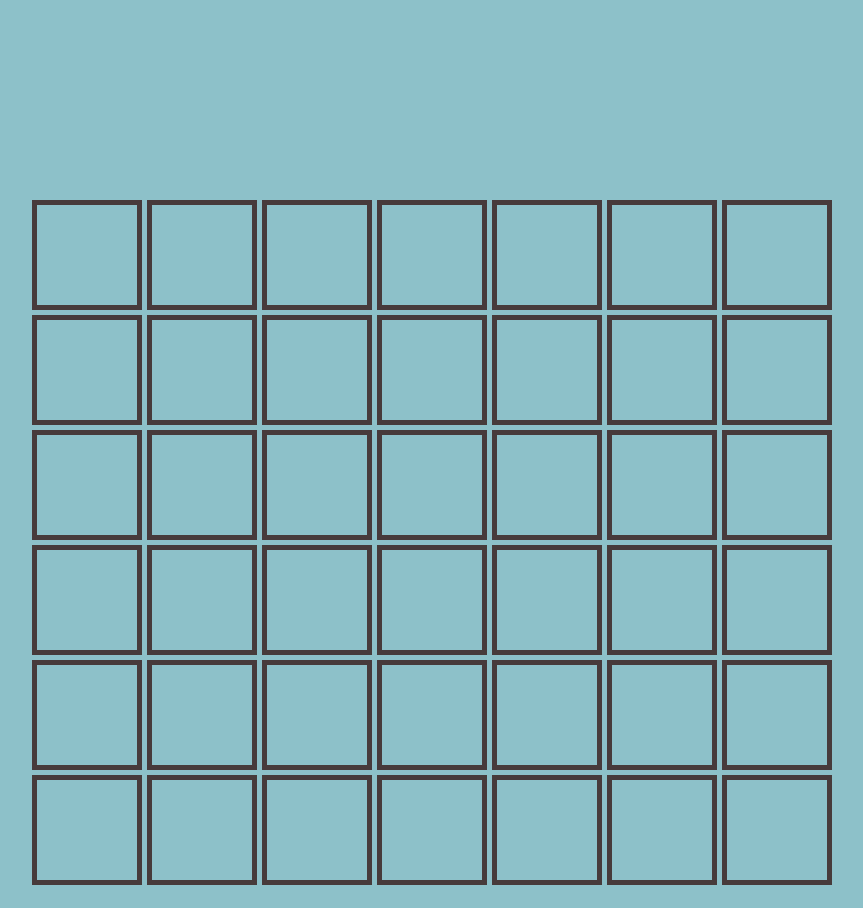
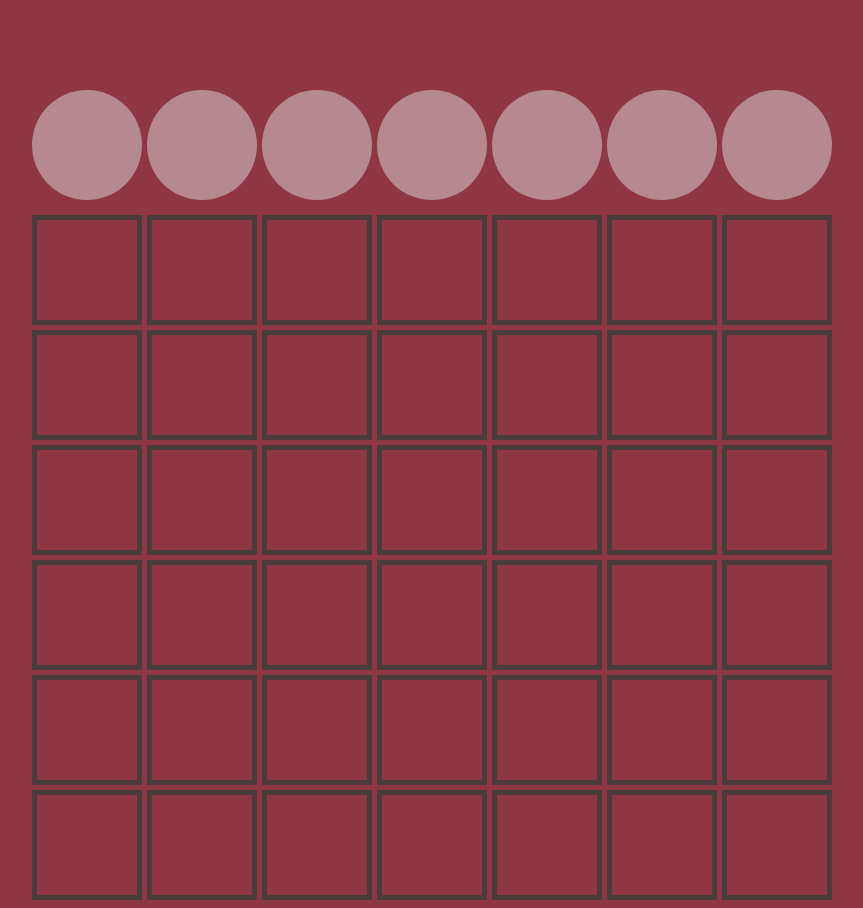
Before and after one commit to ItzShmulik/4InARow, a plain HTML site: page index.html in a window 1280 px wide. Shown: the whole page, without its empty margins (158-1021 px from the left). Drawn offline with Linux system fonts and the light colour scheme.

Commit message:
Started implementing buttons for 4 in a row

```diff
--- a/index.html
+++ b/index.html
@@ -5,10 +5,19 @@
     <meta name="viewport" content="width=device-width, initial-scale=1.0">
     <title>4 In A Row</title>
     <link rel="stylesheet" type="text/css" href="styles.css">
-
 </head>
 <body>
+    <div id="buttons_container">
+
+    </div>
     <div id="table_container">
+        <button class="button"></button>
+        <button class="button"></button>
+        <button class="button"></button>
+        <button class="button"></button>
+        <button class="button"></button>
+        <button class="button"></button>
+        <button class="button"></button>
         <div class="table_item"></div>
         <div class="table_item"></div>
         <div class="table_item"></div>
@@ -52,5 +61,7 @@
         <div class="table_item"></div>
         <div class="table_item"></div>
     </div>
+
+    <script src="script.js"></script>
 </body>
 </html>
--- a/script.js
+++ b/script.js
@@ -0,0 +1,18 @@
+let currentPlayer = "p1";
+
+const buttons = document.getElementsByClassName("button");
+
+for (let index = 0; index < buttons.length; index++) {
+    const button = buttons[index];
+    button.addEventListener("click", switchPlayer);
+}
+
+function switchPlayer(){
+    if(currentPlayer == "p1"){
+        currentPlayer = "p2";
+        document.body.style.backgroundColor = "#8dc1c9";
+    }else{
+        currentPlayer = "p1";
+        document.body.style.backgroundColor = "#b32e45";
+    }
+}
--- a/styles.css
+++ b/styles.css
@@ -1,11 +1,11 @@
 body{
-    background-color: #8dc1c9;
+    background-color: #8f3645;
 }
 
 #table_container{
     margin-left: auto;
     margin-right: auto;
-    margin-top: 200px;
+    margin-top: 90px;
     width: 900px;
     height: 50%;
     display: flex;
@@ -20,3 +20,17 @@ body{
     height: 100px;
     border: #473b3b 5px solid;
 }
+
+.button{
+    margin-bottom: 10px;
+    width: 110px;
+    height: 110px;
+    border-radius: 100%;
+    border: none;
+    background-color: #dbdbd9;
+    opacity: 50%;
+}
+
+.button:hover{
+    background-color: #808080;
+}
```
